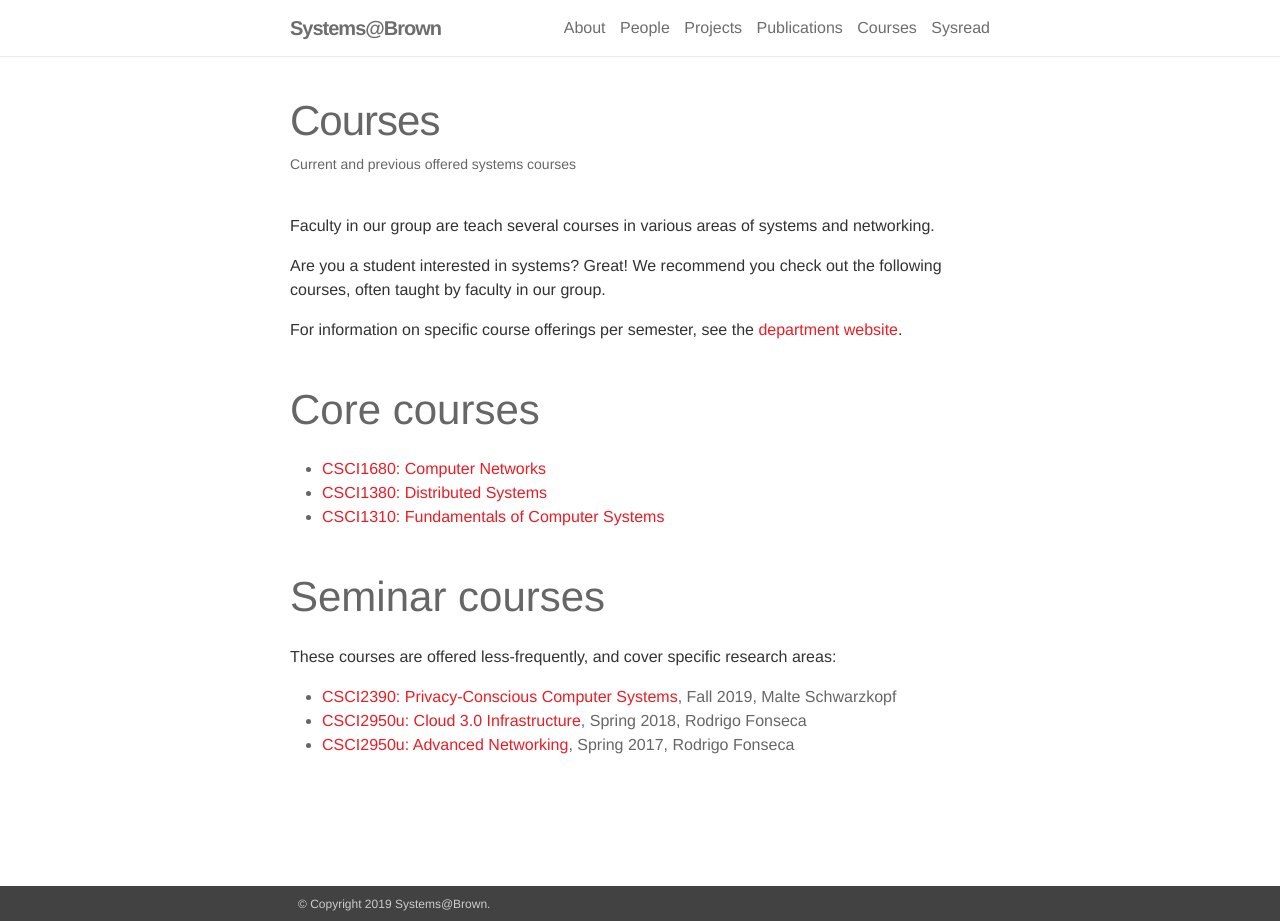
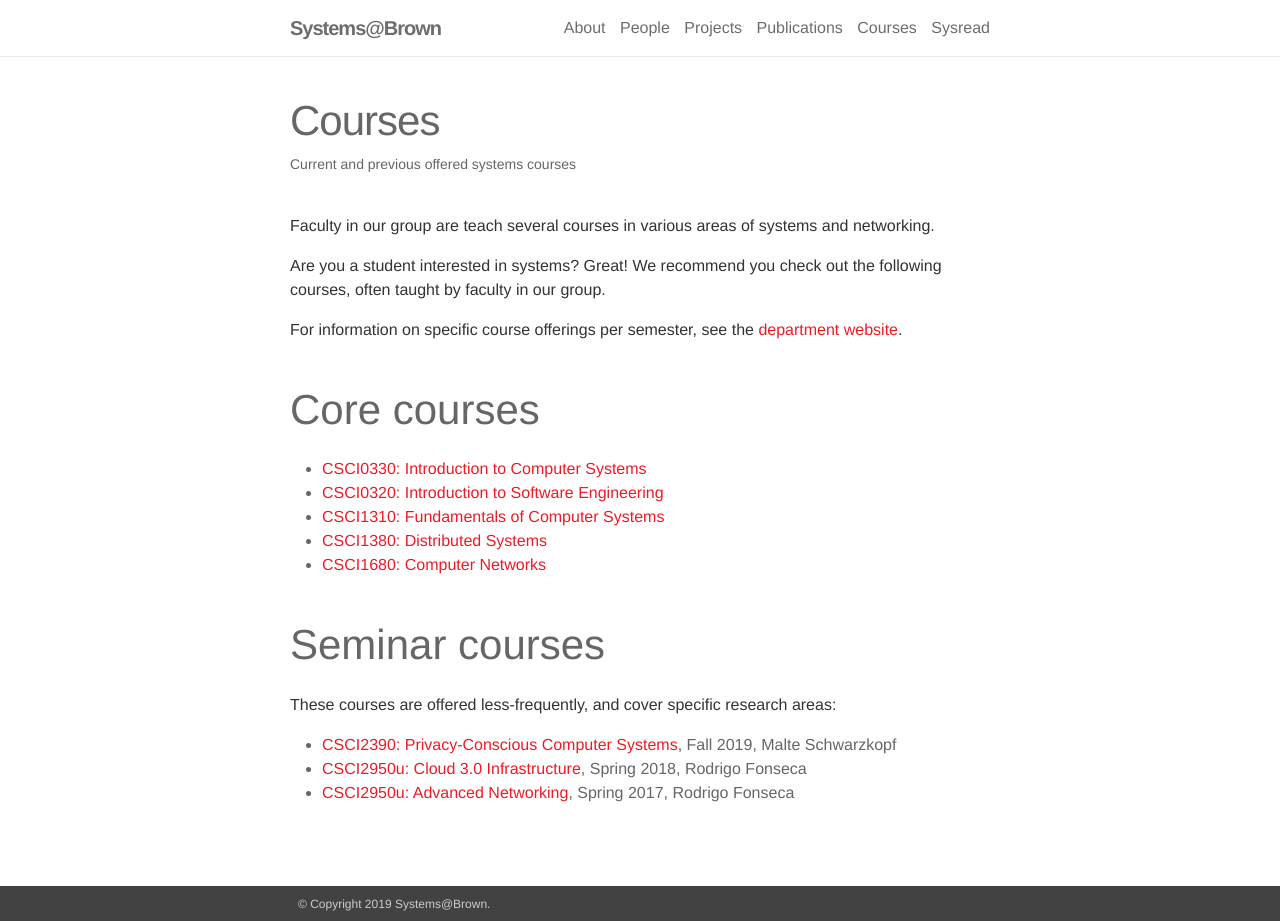
Before and after one commit to brownsys/systems-web, a Jekyll site: the page built from _pages/courses.md, in a window 1280 px wide and 921 px high. Built offline with Jekyll 4.4.1, drawn with Linux system fonts in a browser that asks for light colours; nearby versions of some CDN libraries.

Commit message:
Add more courses

```diff
--- a/_pages/courses.md
+++ b/_pages/courses.md
@@ -6,15 +6,21 @@ description: Current and previous offered systems courses
 order: 5
 
 core_courses:
+ - csci0330:
+   title: "CSCI0330:  Introduction to Computer Systems"
+   link: https://cs.brown.edu/courses/csci0330/
+ - csci0320:
+   title: "CSCI0320:  Introduction to Software Engineering"
+   link: https://cs.brown.edu/courses/csci0320/
+ - csci1310:
+   title: "CSCI1310:  Fundamentals of Computer Systems"
+   link: https://cs.brown.edu/courses/csci1310
+ - csci1380:
+   title: "CSCI1380:  Distributed Systems"
+   link: https://cs.brown.edu/courses/csci1380
  - csci1680:
    title: "CSCI1680:  Computer Networks"
    link: https://cs.brown.edu/courses/csci1680
- - csci1380:
-   title: "CSCI1380:  Distributed Systems"
-   link: https://cs.brown.edu/courses/csci1380
- - csci1310:
-   title: "CSCI1310:  Fundamentals of Computer Systems"
-   link: https://cs.brown.edu/courses/csci1310
 
 seminar_courses:
  - csci2390f19:
```
